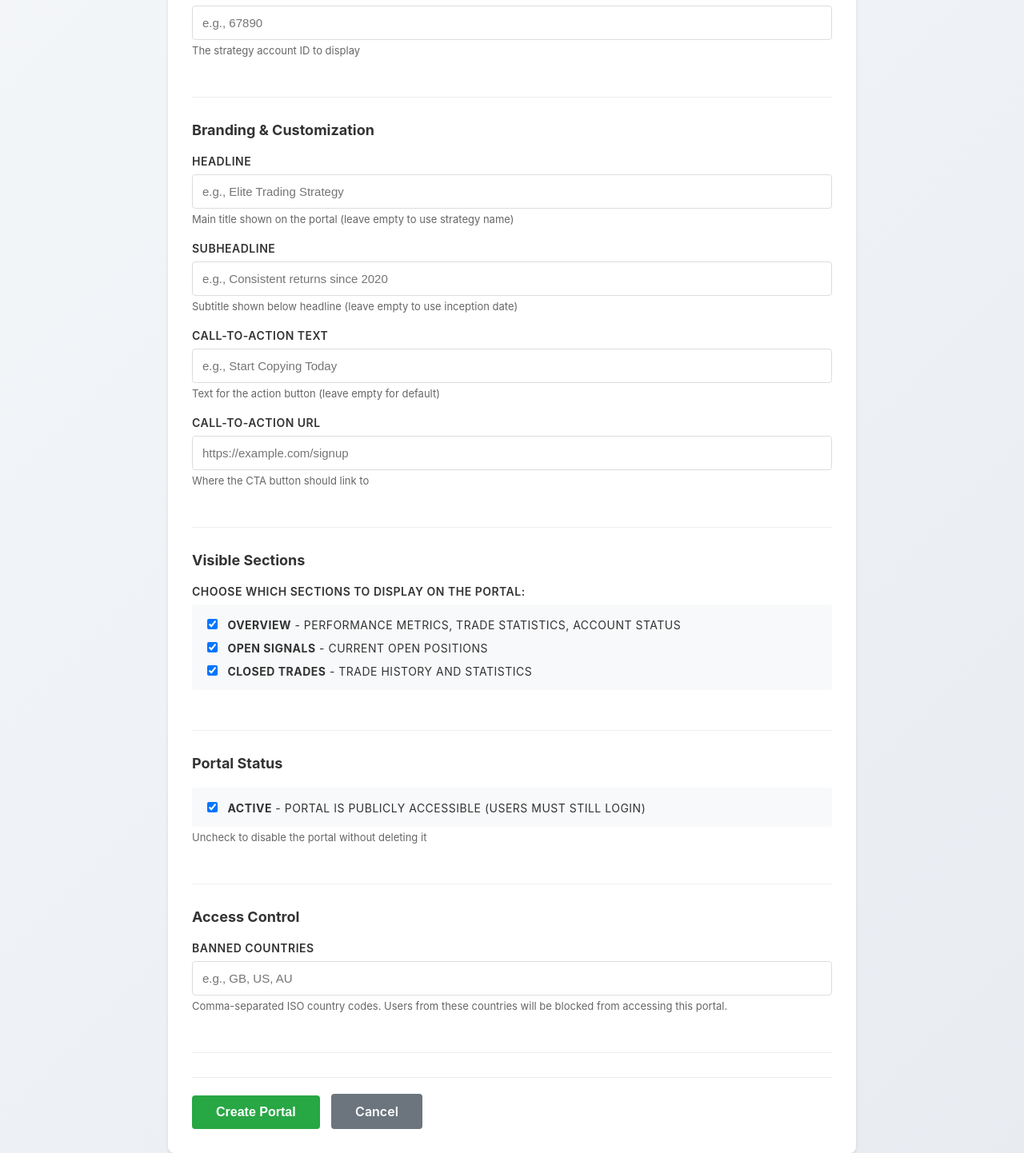
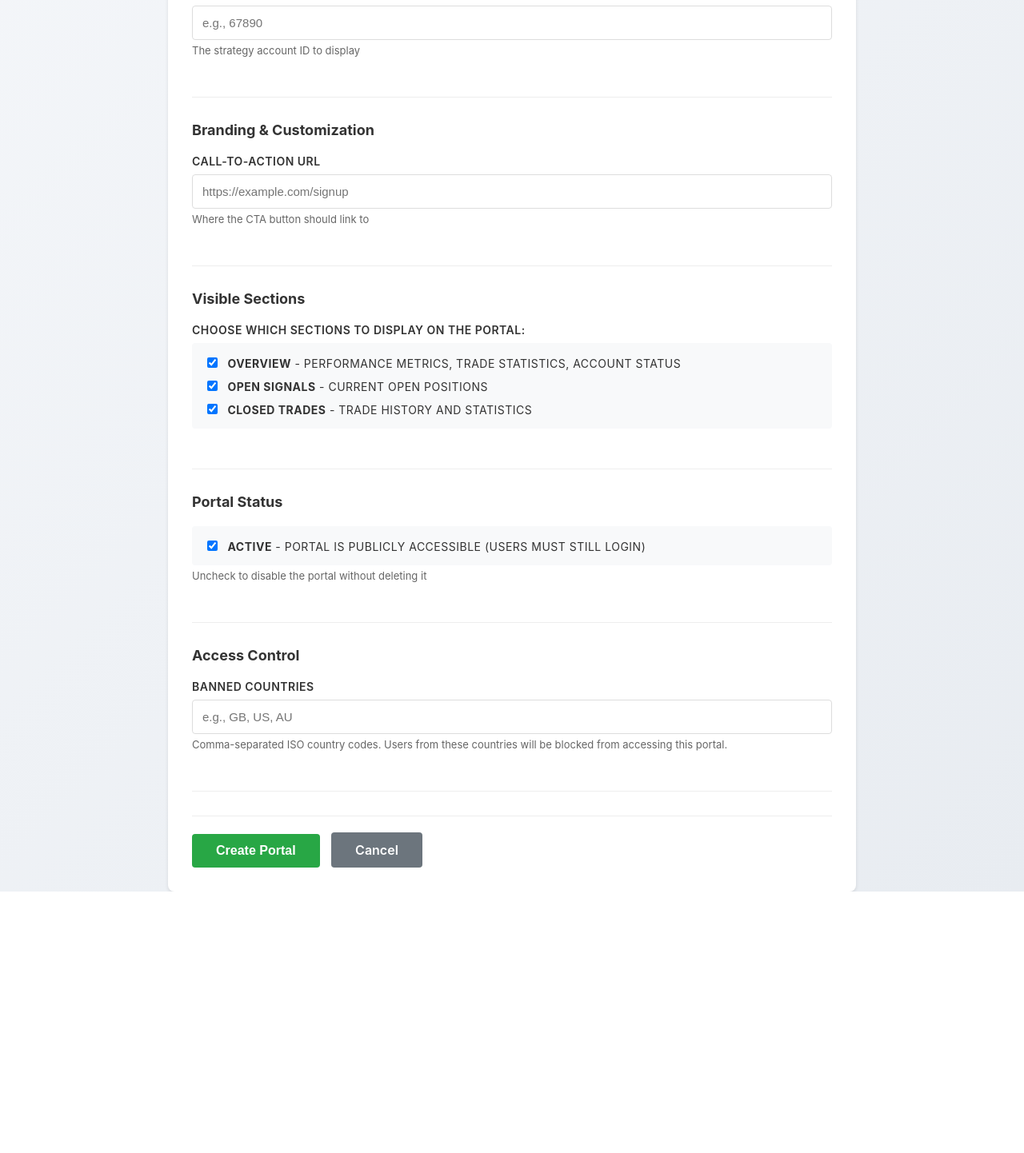
Before and after one commit to charlie-king-pelican/automation-SignalWeb, a Flask app: page /admin/portals/create in a window 1280 px wide. Shown: the part 407-1849 px from the top of the page at 80% size. After the commit the page ends 1522 px from the top, so only its background shows below. Run offline with Flask 3, Linux system fonts and the light colour scheme; the visitor is signed in with stand-in values (Sample User, id 1).

Commit message:
updated portal form

```diff
--- a/templates/admin_portal_form.html
+++ b/templates/admin_portal_form.html
@@ -190,30 +190,6 @@
                 <h2>Branding & Customization</h2>
 
                 <div class="form-group">
-                    <label for="headline">Headline</label>
-                    <input type="text" id="headline" name="headline"
-                           value="{{ theme.get('headline', '') }}"
-                           placeholder="e.g., Elite Trading Strategy">
-                    <div class="help-text">Main title shown on the portal (leave empty to use strategy name)</div>
-                </div>
-
-                <div class="form-group">
-                    <label for="subheadline">Subheadline</label>
-                    <input type="text" id="subheadline" name="subheadline"
-                           value="{{ theme.get('subheadline', '') }}"
-                           placeholder="e.g., Consistent returns since 2020">
-                    <div class="help-text">Subtitle shown below headline (leave empty to use inception date)</div>
-                </div>
-
-                <div class="form-group">
-                    <label for="cta_text">Call-to-Action Text</label>
-                    <input type="text" id="cta_text" name="cta_text"
-                           value="{{ theme.get('cta_text', '') }}"
-                           placeholder="e.g., Start Copying Today">
-                    <div class="help-text">Text for the action button (leave empty for default)</div>
-                </div>
-
-                <div class="form-group">
                     <label for="cta_url">Call-to-Action URL</label>
                     <input type="url" id="cta_url" name="cta_url"
                            value="{{ theme.get('cta_url', '') }}"
```
